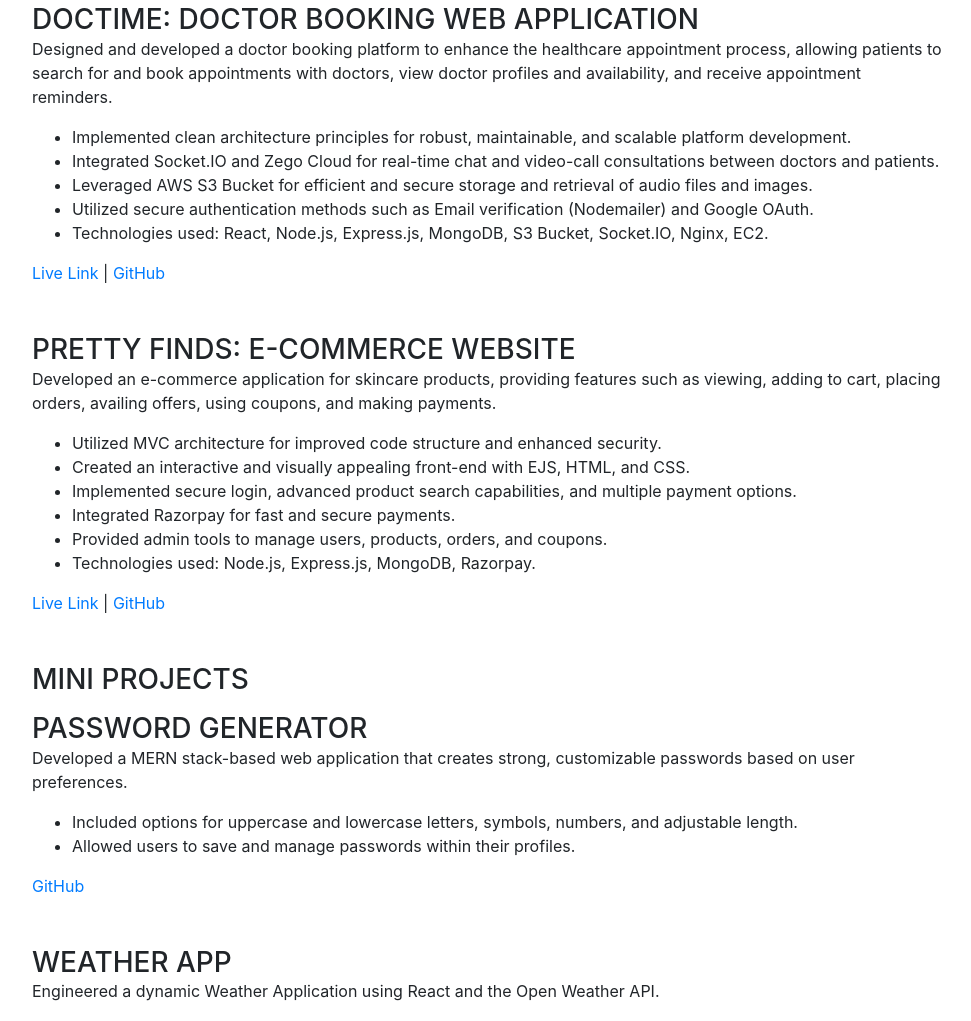
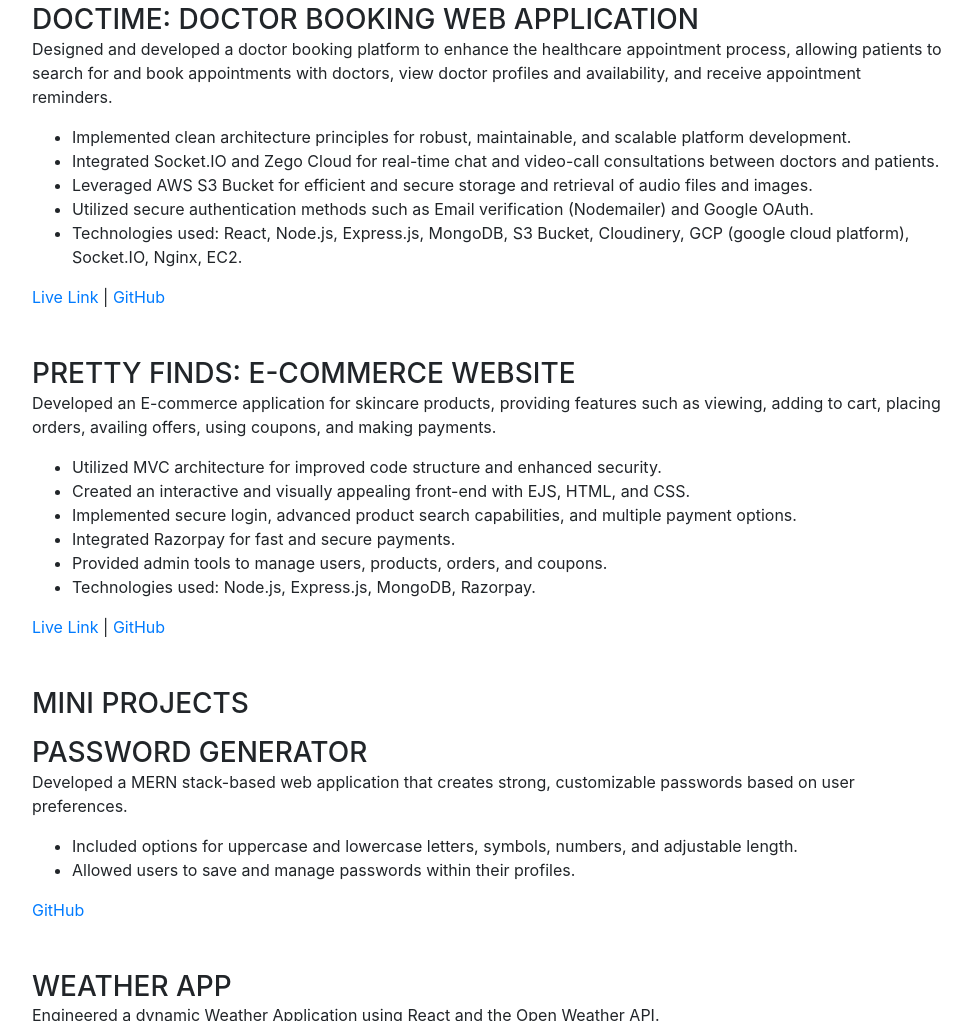
Before and after one commit to gopikamanoj1/portfolio, a website with bundled scripts: page index.html in a window 1280 px wide. Shown: the part 1163-2184 px from the top of the page, without its empty margins (288-1259 px from the left). Built offline with nearby package versions, Linux system fonts and the light colour scheme; a web font is replaced by a local one.

Commit message:
added new tech

```diff
--- a/index.html
+++ b/index.html
@@ -164,7 +164,7 @@
               <li>Integrated Socket.IO and Zego Cloud for real-time chat and video-call consultations between doctors and patients.</li>
               <li>Leveraged AWS S3 Bucket for efficient and secure storage and retrieval of audio files and images.</li>
               <li>Utilized secure authentication methods such as Email verification (Nodemailer) and Google OAuth.</li>
-              <li>Technologies used: React, Node.js, Express.js, MongoDB, S3 Bucket, Socket.IO, Nginx, EC2.</li>
+              <li>Technologies used: React, Node.js, Express.js, MongoDB, S3 Bucket, Cloudinery, GCP (google cloud platform), Socket.IO, Nginx, EC2.</li>
             </ul>
             <a href="https://doctime-1.onrender.com/" target="_blank">Live Link</a> |
             <a href="https://github.com/gopikamanoj1/DocTime" target="_blank">GitHub</a>
@@ -175,7 +175,7 @@
           <div class="resume-content mr-auto">
             <h3 class="mb-0">Pretty Finds: E-Commerce Website</h3>
             <p>
-              Developed an e-commerce application for skincare products, providing features such as viewing, adding to cart, placing orders, availing offers, using coupons, and making payments.
+              Developed an E-commerce application for skincare products, providing features such as viewing, adding to cart, placing orders, availing offers, using coupons, and making payments.
             </p>
             <ul>
               <li>Utilized MVC architecture for improved code structure and enhanced security.</li>
```
